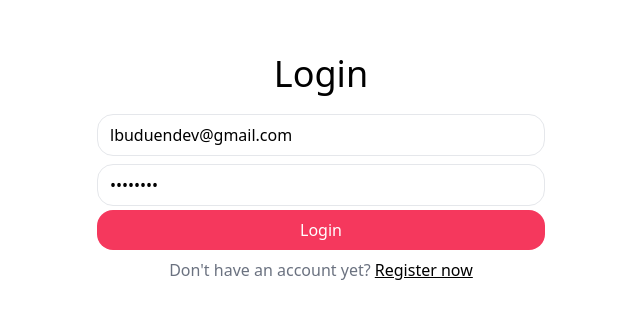
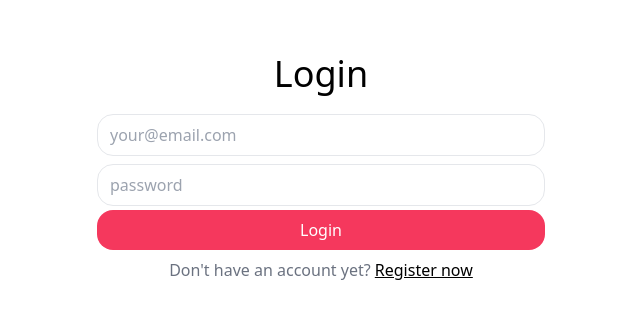
Before and after one commit to lbuduen/booking-app, a React (Vite) app in the folder client/: page /auth/login in a window 1280 px wide. Shown: the part 238-556 px from the top of the page, without its empty margins (319-959 px from the left). Built offline with nearby package versions, Linux system fonts and the light colour scheme.

Commit message:
cleaned login form initial values

```diff
--- a/client/src/pages/LoginPage.jsx
+++ b/client/src/pages/LoginPage.jsx
@@ -10,8 +10,8 @@ export default function LoginPage() {
   const navigate = useNavigate();
   const formik = useFormik({
     initialValues: {
-      email: 'lbuduendev@gmail.com',
-      password: '12345678'
+      email: '',
+      password: ''
     },
     validationSchema: Yup.object({
       email: Yup.string().email('Invalid email address').required('Required'),
```
